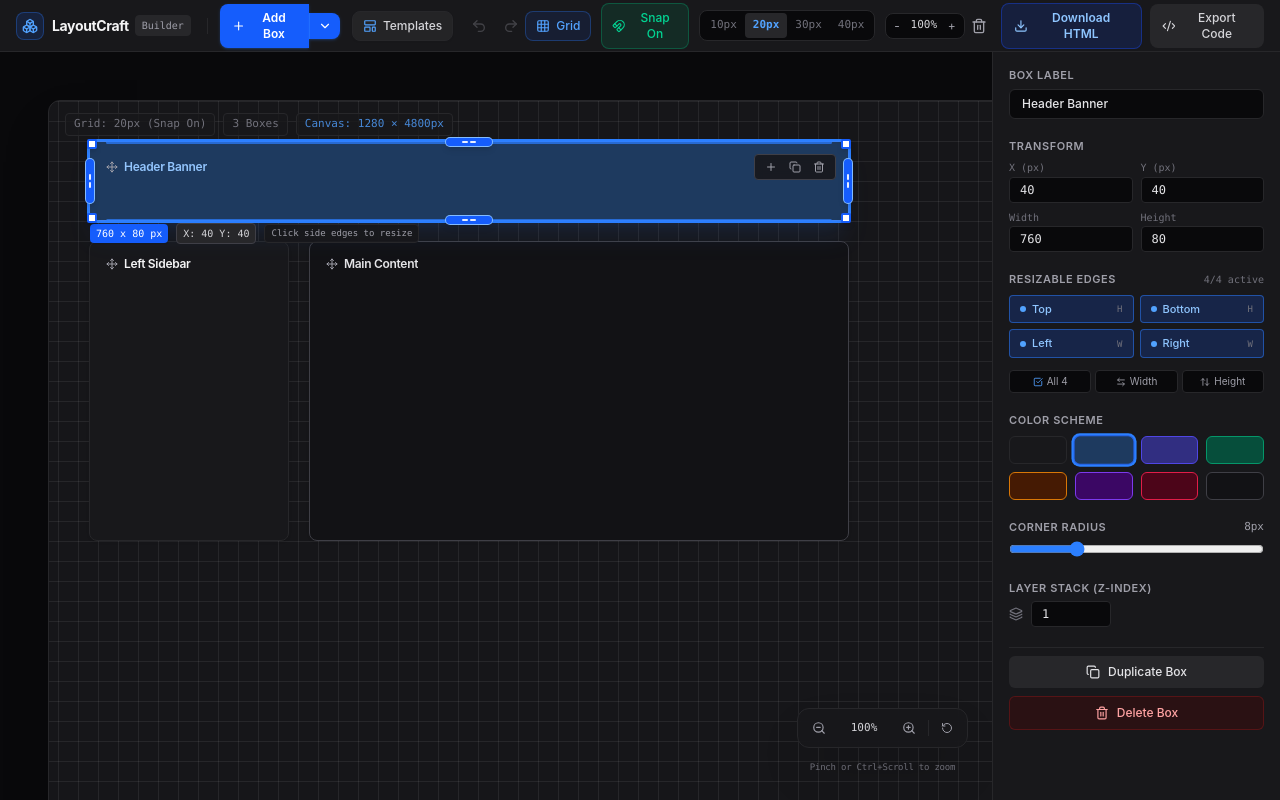
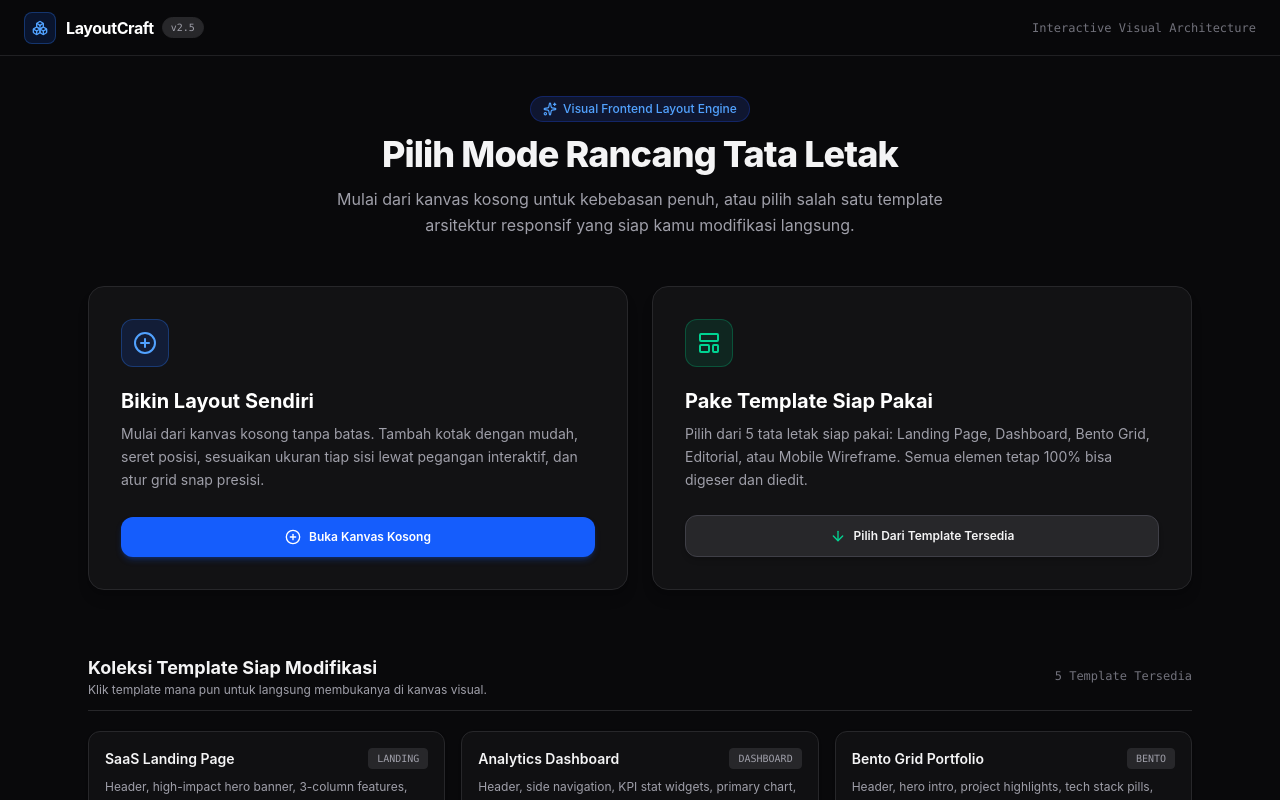
Before and after one commit to mwdharmaaa/layoutcraft, a React (Vite) app: page / in a window 1280 px wide. Shown: the top 800 px of the page. Built offline with nearby package versions, Linux system fonts and the light colour scheme; the HTML template or start-up script is replaced by a standard one.

Commit message:
feat(app): set MainMenuView as default entry with blank canvas and template routing

```diff
--- a/src/App.jsx
+++ b/src/App.jsx
@@ -1,5 +1,40 @@
+import { useState } from 'react';
+import { MainMenuView } from '@/features/home/components/MainMenuView';
 import { LayoutBuilderView } from '@/features/builder/components/LayoutBuilderView';
 
 export default function App() {
-  return <LayoutBuilderView />;
+  const [currentView, setCurrentView] = useState('menu');
+  const [activeTemplate, setActiveTemplate] = useState(null);
+
+  const handleStartBlank = () => {
+    setActiveTemplate(null);
+    setCurrentView('builder');
+  };
+
+  const handleSelectTemplate = (template) => {
+    setActiveTemplate(template);
+    setCurrentView('builder');
+  };
+
+  const handleBackToMenu = () => {
+    setCurrentView('menu');
+  };
+
+  if (currentView === 'builder') {
+    return (
+      <LayoutBuilderView
+        key={activeTemplate ? activeTemplate.id : 'blank'}
+        onBackToMenu={handleBackToMenu}
+        initialTemplate={activeTemplate}
+        initialBoxes={activeTemplate ? activeTemplate.boxes : []}
+      />
+    );
+  }
+
+  return (
+    <MainMenuView
+      onStartBlank={handleStartBlank}
+      onSelectTemplate={handleSelectTemplate}
+    />
+  );
 }
```
